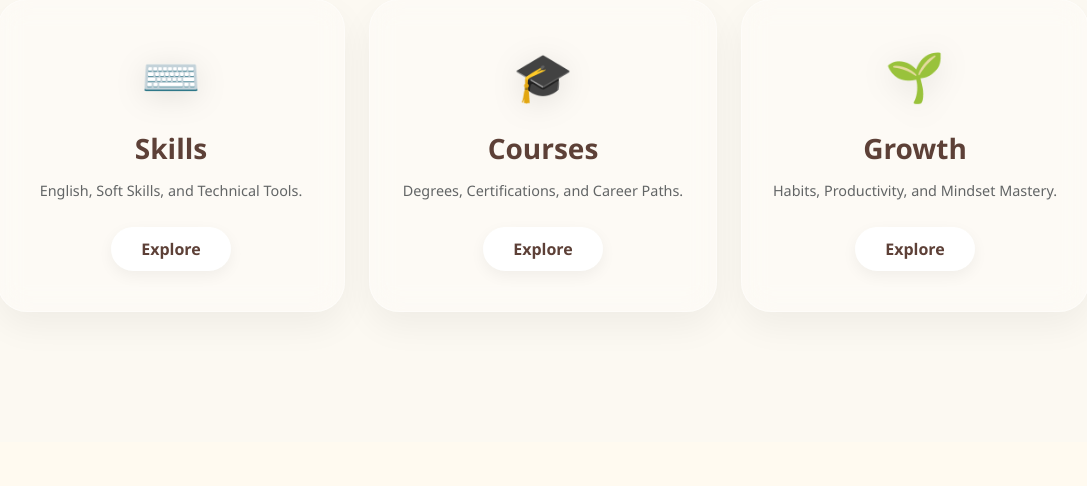
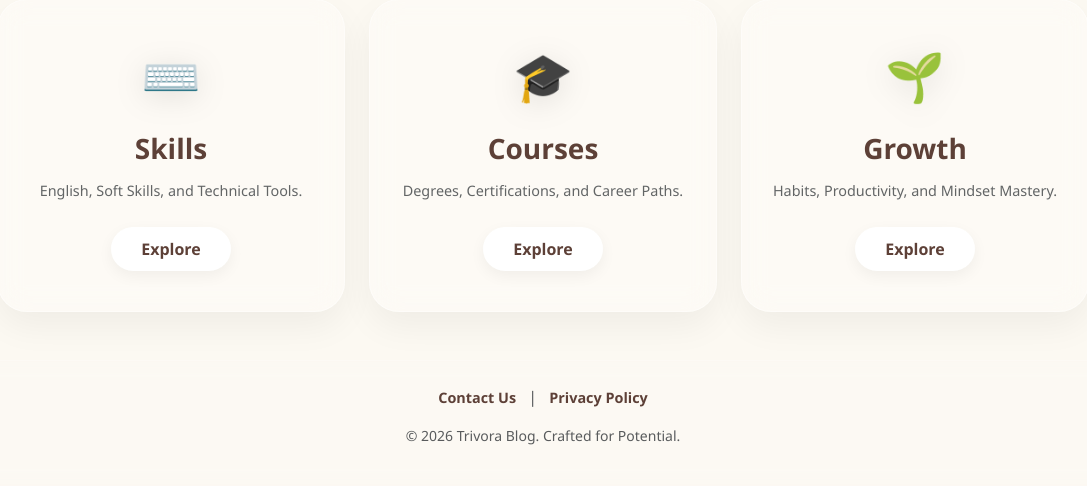
Before and after one commit to deepak9900dg/TRIVORA, a Flask app: page / in a window 1280 px wide. Shown: the part 358-844 px from the top of the page, without its empty margins (97-1184 px from the left). Before the commit the page ends 672 px from the top, so only its background shows below. Run offline with Flask 3, Linux system fonts and the light colour scheme.

Commit message:
Update base.html

```diff
--- a/templates/base.html
+++ b/templates/base.html
@@ -114,7 +114,29 @@
     <div class="container">
         {% block content %}{% endblock %}
     </div>
+<footer class="mt-5 py-4" style="background: rgba(255, 255, 255, 0.1); backdrop-filter: blur(10px); border-top: 1px solid rgba(255, 255, 255, 0.2);">
+    <div class="container text-center">
+        <div class="footer-links mb-3">
+            <a href="{{ url_for('contact') }}" class="footer-link">Contact Us</a>
+            <span class="mx-2 text-muted">|</span>
+            <a href="{{ url_for('privacy') }}" class="footer-link">Privacy Policy</a>
+        </div>
+        <p class="text-muted small">© 2026 Trivora Blog. Crafted for Potential.</p>
+    </div>
+</footer>
 
+<style>
+    .footer-link {
+        color: #5d4037;
+        text-decoration: none;
+        font-weight: 600;
+        transition: 0.3s;
+        font-size: 0.9rem;
+    }
+    .footer-link:hover {
+        color: #e9967a;
+    }
+</style>
     <script>
         const toggleBtn = document.getElementById('darkModeToggle');
         toggleBtn.addEventListener('click', () => {
```
